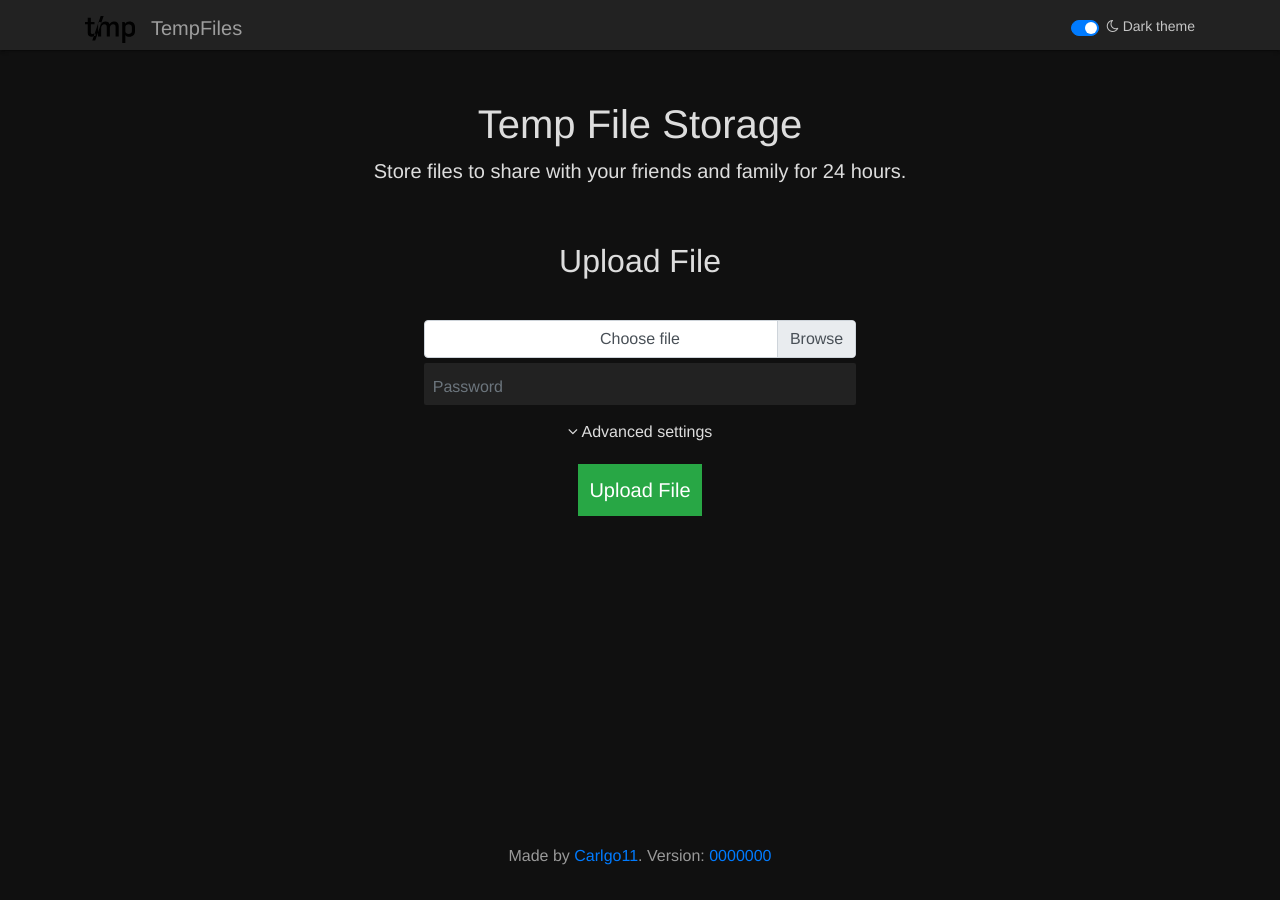
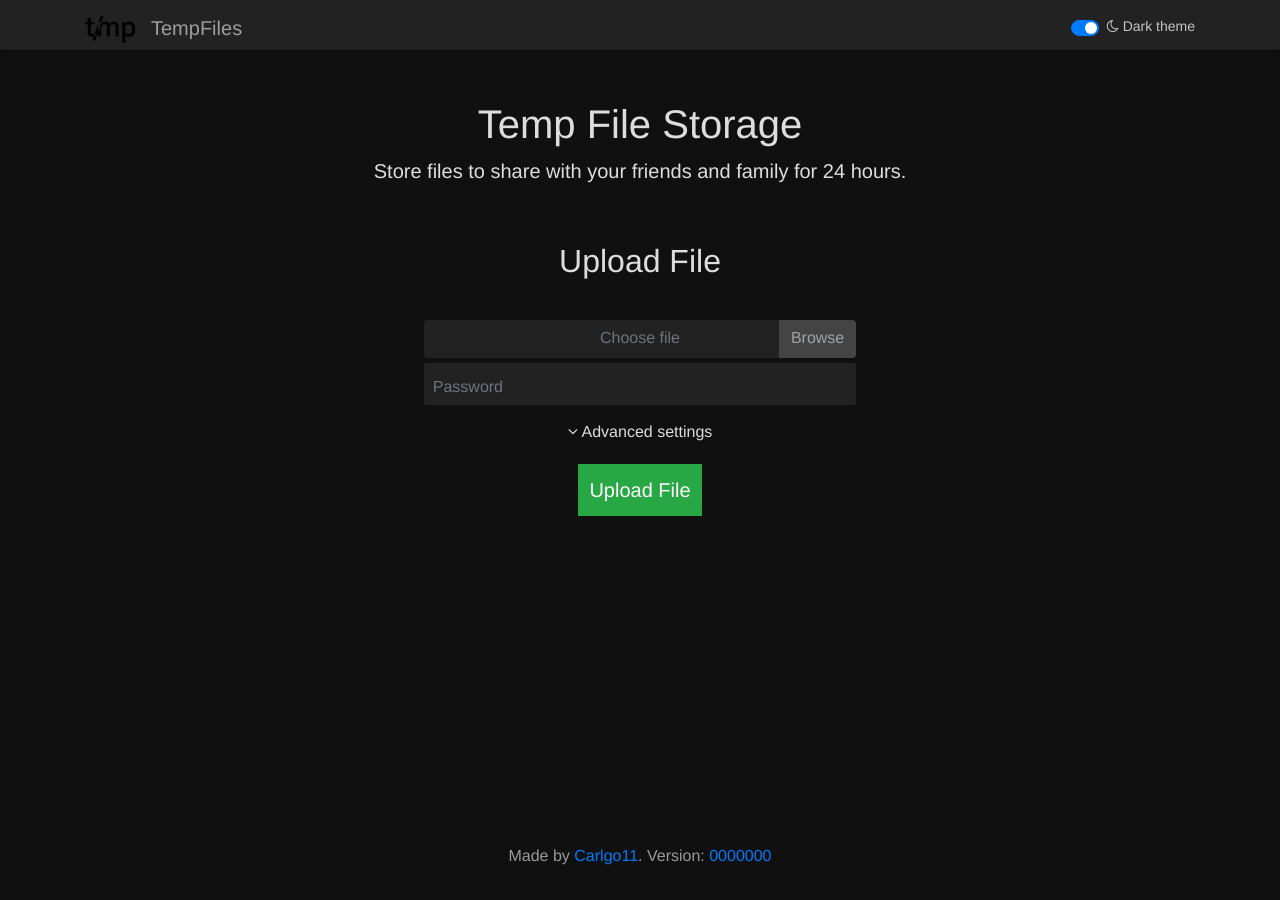
Before and after one commit to tempfiles-download/Frontend, a Jekyll site: the page built from frontend/index.html, in a window 1280 px wide. Built offline with Jekyll 4.4.1, drawn with Linux system fonts in a browser that asks for light colours; nearby versions of some CDN libraries; the repository's description, which GitHub fills in, is left out.

Commit message:
Fix file input css for dark theme

```diff
--- a/frontend/css/tempfiles.scss
+++ b/frontend/css/tempfiles.scss
@@ -99,7 +99,7 @@ body.dark {
 
 #max-views {
   width: 55px;
-  color: #222;
+  color: #ddd;
   text-align: center;
   margin-left: 5px;
   margin-right: 10px;
@@ -184,7 +184,6 @@ footer {
   padding: 0px !important;
   line-height: 20px;
   position: relative;
-
 }
 
 .navbar {
@@ -212,3 +211,29 @@ footer {
   -ms-user-select: none;
   user-select: none;
 }
+
+.custom-file {
+  background-color: inherit;
+}
+
+.custom-file-input:focus {
+  border-color: initial;
+  box-shadow: 0 3px 8px 0 rgba(0, 0, 0, 0.2), 0 0 0 1px rgba(0, 0, 0, 0.08);
+}
+
+.custom-file-label.dark {
+  color: #6c757d;
+  background-color: #222;
+  border: medium none;
+
+  &::after {
+    height: 100%;
+    color: #a0a3a6;
+    background-color: #444;
+  }
+}
+
+#max-views.dark {
+  color: #6c757d;
+  background-color: #222;
+}
--- a/frontend/js/night-mode.js
+++ b/frontend/js/night-mode.js
@@ -13,13 +13,17 @@ function switch_style(theme) {
         document.body.classList.remove('dark');
         $(".form-control").removeClass("dark");
         $(".navbar").removeClass("dark");
+        $(".custom-file-label").removeClass("dark");
+        $("#max-views").removeClass("dark");
         $("#upload-password").removeClass("dark");
         $("#dark_button").prop('checked', false);
     } else if (theme === "dark") {
         document.body.classList.add("dark");
         $(".form-control").addClass("dark");
         $(".navbar").addClass("dark");
+        $(".custom-file-label").addClass("dark");
         $("#upload-password").addClass("dark");
+        $("#max-views").addClass("dark");
         $("#dark_button").prop('checked', true);
     } else {
         if ($("#dark_button").is(':checked')) switch_style('dark');
```
